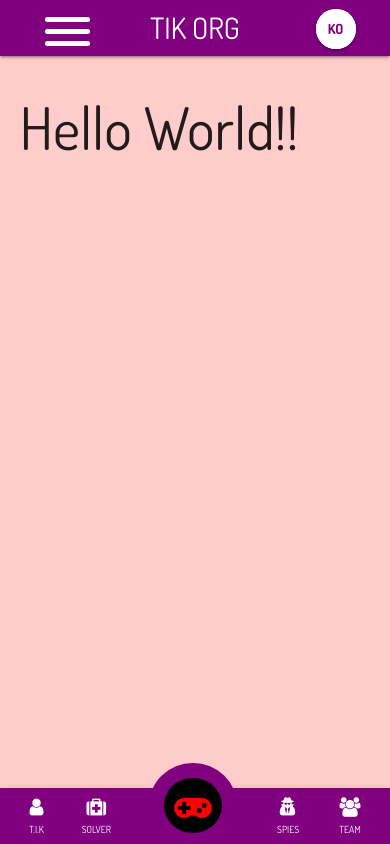
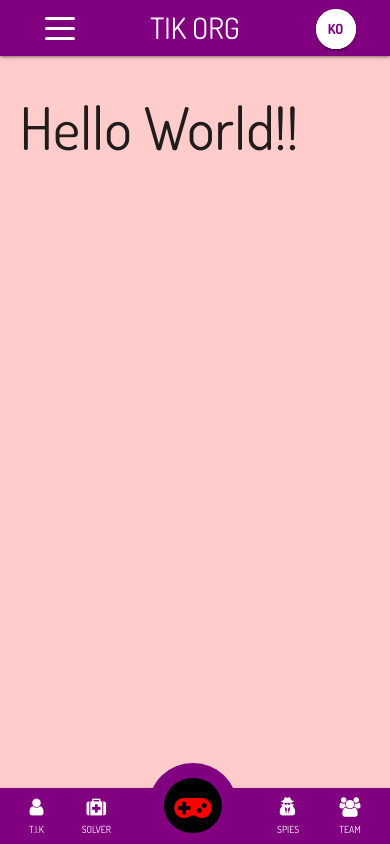
Before and after one commit to SilvenLEAF/TIK-Official, a React (Create React App) app in the folder client/: page / in a window 390 px wide. Built offline with nearby package versions, Linux system fonts and the light colour scheme.

Commit message:
made the hamburger smaller

```diff
--- a/client/src/index.css
+++ b/client/src/index.css
@@ -57,8 +57,8 @@ nav.nav-wrapper {
   cursor: pointer;
 }
 .sidenav-trigger > div {
-  width: 45px;
-  height: 5px;
+  width: 30px;
+  height: 3px;
   margin: 7px;
   background-color: #fff;
   border-radius: 30px;
```
